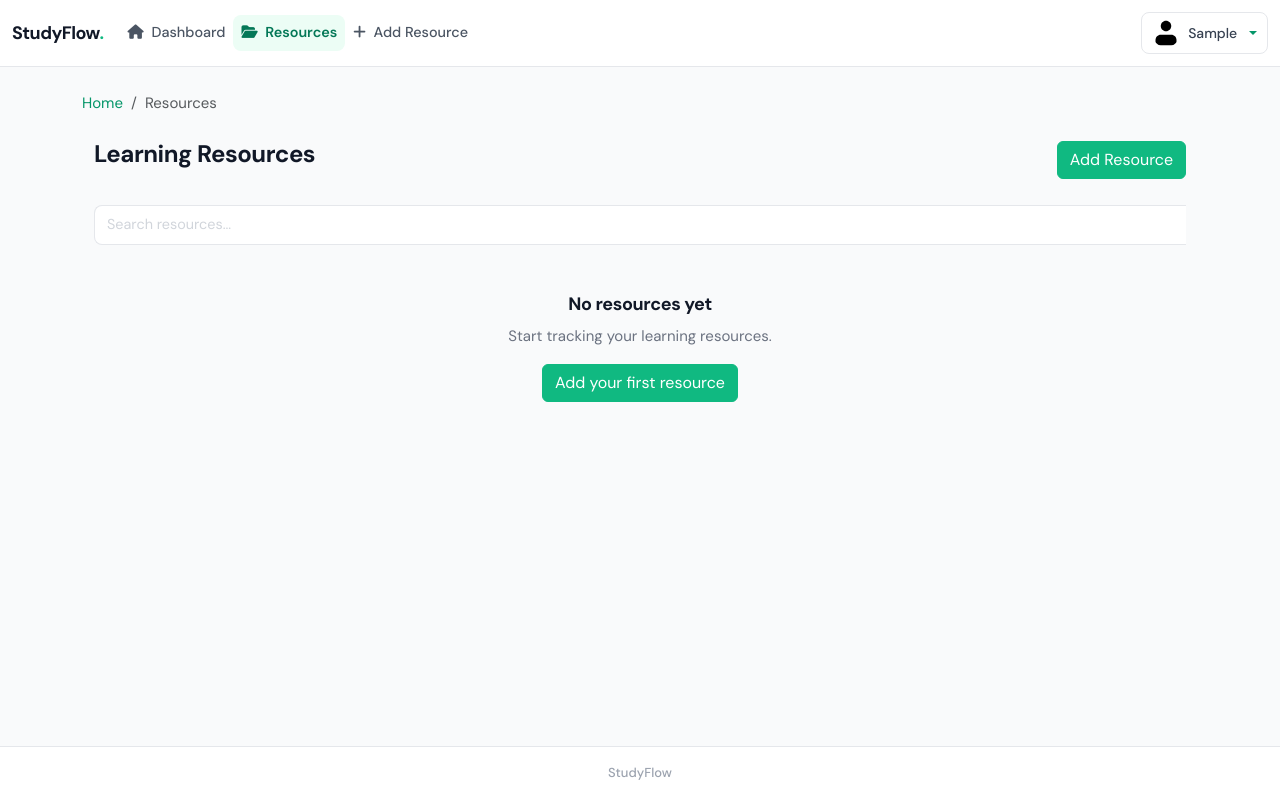
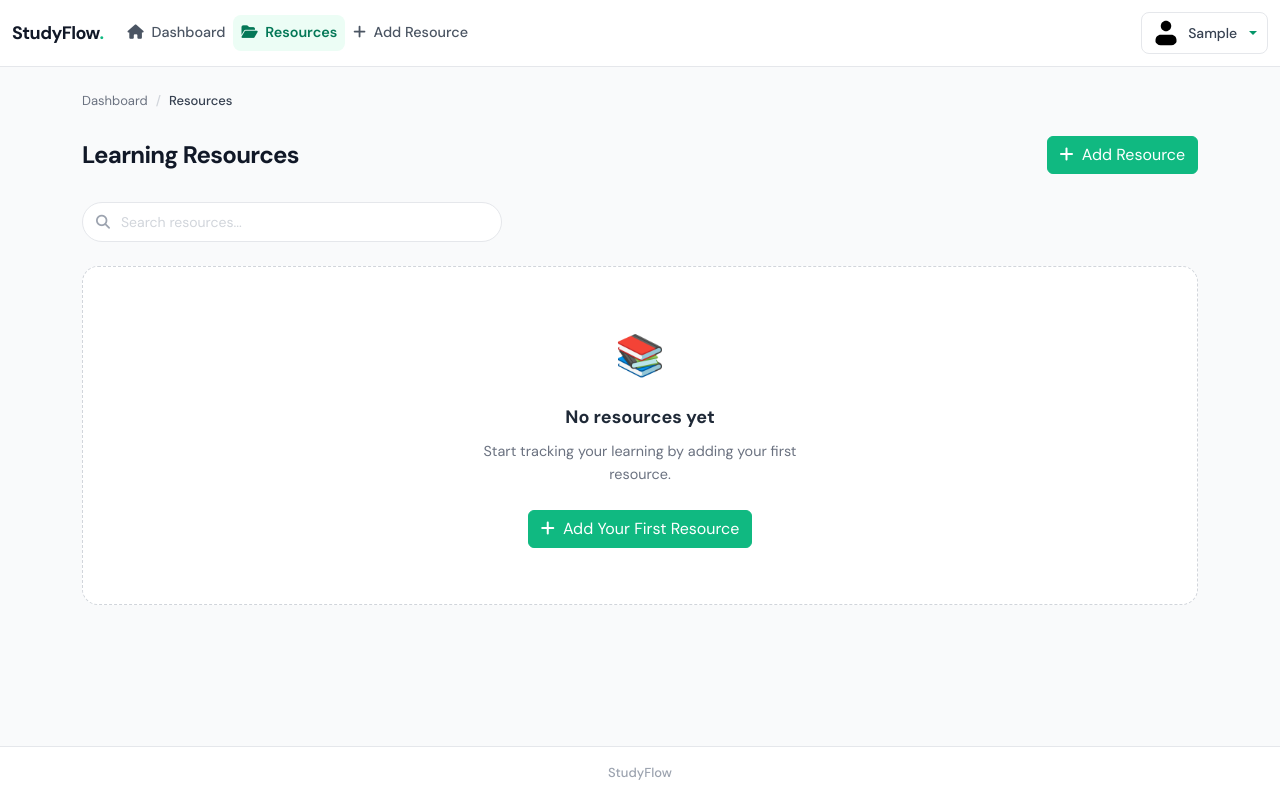
Before and after one commit to samiul40/studyflow, a Django app: page /learning/ in a window 1280 px wide. Run offline with Django 5.2, Linux system fonts and the light colour scheme; the visitor is signed in with stand-in values (Sample User, id 1); data comes from the database, SQL or seed files in the repository; data that the repository does not hold is empty; style sheets or scripts are compiled from the project's sources; some libraries are stand-ins or nearby versions.

Commit message:
feature: added styling to the resource list page

```diff
--- a/web/learning/src/sass/_dashboard.scss
+++ b/web/learning/src/sass/_dashboard.scss
@@ -261,23 +261,6 @@
 }
 
 // ---------------------------------------------------------------------------
-// Resource type badges
-// ---------------------------------------------------------------------------
-.resource-badge {
-  display: inline-block;
-  font-size: 0.6875rem;
-  font-weight: 600;
-  padding: 0.2em 0.6em;
-  border-radius: $radius-pill;
-  letter-spacing: 0.02em;
-
-  &--udemy   { background: #fff7ed; color: #c2410c; }
-  &--book    { background: $emerald-50; color: $emerald-700; }
-  &--youtube { background: #fef2f2; color: #dc2626; }
-  &--other   { background: $grey-100; color: $grey-600; }
-}
-
-// ---------------------------------------------------------------------------
 // Empty state
 // ---------------------------------------------------------------------------
 .empty-state {
--- a/web/learning/src/sass/_learning.scss
+++ b/web/learning/src/sass/_learning.scss
@@ -0,0 +1,203 @@
+@use '../../../studyflow/src/sass/abstracts/variables' as *;
+@use '../../../studyflow/src/sass/abstracts/mixins' as *;
+
+// =============================================================================
+// _learning.scss — Resource list & shared learning styles
+// =============================================================================
+
+// ---------------------------------------------------------------------------
+// Search bar
+// ---------------------------------------------------------------------------
+.resource-search {
+  position: relative;
+  max-width: 420px;
+
+  &__icon {
+    position: absolute;
+    left: 0.875rem;
+    top: 50%;
+    transform: translateY(-50%);
+    color: $grey-400;
+    font-size: 0.875rem;
+    pointer-events: none;
+  }
+
+  &__input {
+    width: 100%;
+    padding: 0.5rem 0.875rem 0.5rem 2.375rem;
+    border: 1px solid $grey-200;
+    border-radius: $radius-pill;
+    font-size: 0.875rem;
+    color: $grey-800;
+    background: #fff;
+    transition: border-color $transition-fast, box-shadow $transition-fast;
+
+    &::placeholder { color: $grey-300; }
+
+    &:focus {
+      outline: none;
+      border-color: $emerald-400;
+      box-shadow: 0 0 0 3px rgba(16, 185, 129, 0.12);
+    }
+  }
+}
+
+// ---------------------------------------------------------------------------
+// Resource card
+// ---------------------------------------------------------------------------
+.resource-card {
+  background: #fff;
+  border: 1px solid $grey-200;
+  border-radius: $radius-lg;
+  padding: 1.25rem;
+  height: 100%;
+  display: flex;
+  flex-direction: column;
+  gap: 0.75rem;
+  @include hover-lift;
+
+  &__header {
+    display: flex;
+    align-items: flex-start;
+    justify-content: space-between;
+    gap: 0.5rem;
+  }
+
+  &__badges {
+    display: flex;
+    flex-wrap: wrap;
+    gap: 0.375rem;
+  }
+
+  &__date {
+    font-size: 0.75rem;
+    color: $grey-400;
+    white-space: nowrap;
+    flex-shrink: 0;
+  }
+
+  &__title {
+    font-size: 1rem;
+    font-weight: 700;
+    color: $grey-900;
+    letter-spacing: -0.01em;
+    margin: 0;
+    line-height: 1.3;
+  }
+
+  &__desc {
+    font-size: 0.875rem;
+    color: $grey-500;
+    margin: 0;
+    line-height: 1.5;
+  }
+
+  &__link {
+    font-size: 0.8125rem;
+    font-weight: 500;
+    color: $emerald-600;
+    text-decoration: none;
+    transition: color $transition-fast;
+
+    &:hover { color: $emerald-700; }
+  }
+
+  &__progress {
+    margin-top: auto;
+  }
+
+  &__progress-header {
+    display: flex;
+    justify-content: space-between;
+    align-items: baseline;
+    margin-bottom: 0.375rem;
+  }
+
+  &__progress-label {
+    font-size: 0.75rem;
+    font-weight: 600;
+    color: $grey-400;
+    text-transform: uppercase;
+    letter-spacing: 0.05em;
+  }
+
+  &__progress-value {
+    font-size: 0.75rem;
+    font-weight: 600;
+    color: $grey-500;
+  }
+
+  &__cta {
+    display: inline-flex;
+    align-items: center;
+    font-size: 0.8125rem;
+    font-weight: 600;
+    color: $emerald-600;
+    text-decoration: none;
+    transition: color $transition-fast, gap $transition-fast;
+    gap: 0.25rem;
+    margin-top: 0.25rem;
+
+    &:hover {
+      color: $emerald-700;
+      gap: 0.5rem;
+    }
+  }
+}
+
+// ---------------------------------------------------------------------------
+// Status badges
+// ---------------------------------------------------------------------------
+.status-badge {
+  display: inline-block;
+  font-size: 0.6875rem;
+  font-weight: 600;
+  padding: 0.2em 0.6em;
+  border-radius: $radius-pill;
+  letter-spacing: 0.02em;
+
+  &--not-started  { background: $grey-100;    color: $grey-500; }
+  &--in-progress  { background: #eff6ff;      color: #1d4ed8; }
+  &--completed    { background: $emerald-50;  color: $emerald-700; }
+}
+
+// ---------------------------------------------------------------------------
+// Resource type badges (shared across list + detail + dashboard)
+// ---------------------------------------------------------------------------
+.resource-badge {
+  display: inline-block;
+  font-size: 0.6875rem;
+  font-weight: 600;
+  padding: 0.2em 0.6em;
+  border-radius: $radius-pill;
+  letter-spacing: 0.02em;
+
+  &--udemy   { background: #fff7ed; color: #c2410c; }
+  &--book    { background: $emerald-50; color: $emerald-700; }
+  &--youtube { background: #fef2f2; color: #dc2626; }
+  &--other   { background: $grey-100; color: $grey-600; }
+}
+
+// ---------------------------------------------------------------------------
+// Breadcrumb
+// ---------------------------------------------------------------------------
+.breadcrumb {
+  font-size: 0.8125rem;
+  margin-bottom: 1.25rem;
+
+  .breadcrumb-item {
+    color: $grey-400;
+
+    a {
+      color: $grey-500;
+      text-decoration: none;
+      transition: color $transition-fast;
+
+      &:hover { color: $emerald-600; }
+    }
+
+    &.active { color: $grey-700; font-weight: 500; }
+
+    & + .breadcrumb-item::before { color: $grey-300; }
+  }
+}
--- a/web/learning/templates/resources/resource_list.html
+++ b/web/learning/templates/resources/resource_list.html
@@ -1,167 +1,132 @@
 {% extends "base.html" %}
 
-{% block title %}
-Learning Resources
-{% endblock %}
-
 {% block breadcrumbs %}
-<nav aria-label="breadcrumb" class="mb-3">
+<nav aria-label="breadcrumb">
   <ol class="breadcrumb">
-    <li class="breadcrumb-item">
-      <a href="{% url 'index' %}">Home</a>
-    </li>
-    <li class="breadcrumb-item active">
-      Resources
-    </li>
+    <li class="breadcrumb-item"><a href="{% url 'learning:dashboard' %}">Dashboard</a></li>
+    <li class="breadcrumb-item active">Resources</li>
   </ol>
 </nav>
 {% endblock %}
 
 {% block content %}
-<div class="container mt-4">
-  <div class="d-flex justify-content-between align-items-center mb-4">
+
+<!-- Page header -->
+<div class="page-header">
   <h2>Learning Resources</h2>
-
   {% if not search_query or resources %}
   <a href="{% url 'learning:resource_create' %}" class="btn btn-primary">
-      Add Resource
+    <i class="fas fa-plus me-1"></i> Add Resource
   </a>
   {% endif %}
 </div>
 
 <!-- Search -->
 <form method="get" class="mb-4" id="searchForm">
-    <div class="input-group">
-      <input type="text" name="search" id="searchInput" class="form-control" placeholder="Search resources..."
+  <div class="resource-search">
+    <i class="fas fa-search resource-search__icon"></i>
+    <input type="text" name="search" id="searchInput" class="resource-search__input" placeholder="Search resources..."
       value="{{ search_query }}">
   </div>
 </form>
 
 {% if resources %}
-  <div class="row">
+<div class="row g-3">
   {% for resource in resources %}
-    <div class="col-md-4 mb-4">
 
-      <div class="card h-100 shadow-sm">
-        <div class="card-body">
-
-          <h5 class="card-title">
-            {{ resource.title }}
-          </h5>
-
-          <div class="mb-2">
-
-            <span class="badge bg-secondary">
-              {{ resource.get_resource_type_display }}
-            </span>
-
-            <!-- Status -->
   {% with progress=resource.get_progress %}
   {% with completed=progress.0 total=progress.1 percentage=progress.2 %}
 
-            <span class="badge
-              {% if percentage == 0 %}
-                  bg-secondary
-              {% elif percentage == 100 %}
-                  bg-success
-              {% else %}
-                  bg-primary
-              {% endif %}">
-              {% if percentage == 0 %}
-              Not Started
-              {% elif percentage == 100 %}
-              Completed
-              {% else %}
-              In Progress
+  <div class="col-md-4">
+    <div class="resource-card">
+
+      <div class="resource-card__header">
+        <div class="resource-card__badges">
+          <span class="resource-badge resource-badge--{{ resource.resource_type }}">
+            {{ resource.get_resource_type_display }}
+          </span>
+          <span class="status-badge
+            {% if percentage == 0 %}status-badge--not-started
+            {% elif percentage == 100 %}status-badge--completed
+            {% else %}status-badge--in-progress{% endif %}">
+            {% if percentage == 0 %}Not Started
+            {% elif percentage == 100 %}Completed
+            {% else %}In Progress{% endif %}
+          </span>
+        </div>
+        <span class="resource-card__date">{{ resource.created_at|date:"d M Y" }}</span>
+      </div>
+
+      <h5 class="resource-card__title">{{ resource.title }}</h5>
+
+      {% if resource.description %}
+      <p class="resource-card__desc">{{ resource.description|truncatewords:20 }}</p>
       {% endif %}
-            </span>
+
+      {% if resource.url %}
+      <a href="{{ resource.url }}" target="_blank" class="resource-card__link">
+        <i class="fas fa-arrow-up-right-from-square me-1"></i> Open Resource
+      </a>
+      {% endif %}
+
+      <div class="resource-card__progress">
+        <div class="resource-card__progress-header">
+          <span class="resource-card__progress-label">Progress</span>
+          <span class="resource-card__progress-value">{{ completed }}/{{ total }} &middot; {{ percentage }}%</span>
+        </div>
+        <div class="progress">
+          <div class="progress-bar" role="progressbar" style="width: {{ percentage }}%;"
+            aria-valuenow="{{ percentage }}" aria-valuemin="0" aria-valuemax="100">
+          </div>
+        </div>
+      </div>
+
+      <a href="{{ resource.get_absolute_url }}" class="resource-card__cta">
+        View Details <i class="fas fa-arrow-right ms-1"></i>
+      </a>
+
+    </div>
+  </div>
 
   {% endwith %}
   {% endwith %}
 
-          </div>
-
-          {% if resource.description %}
-          <p class="card-text text-muted">
-            {{ resource.description|truncatewords:20 }}
-          </p>
-          {% endif %}
-
-          {% if resource.url %}
-          <p class="small">
-            <a href="{{ resource.url }}" target="_blank" class="text-decoration-none">
-              🔗 Open Resource
-            </a>
-          </p>
-          {% endif %}
-
-          {% with completed=resource.get_progress.0 total=resource.get_progress.1 percentage=resource.get_progress.2 %}
-
-          <div class="mb-3">
-
-            <small class="text-muted">
-              {{ completed }}/{{ total }} ({{ percentage }}%)
-            </small>
-
-            <div class="progress" style="height: 6px;">
-              <div class="progress-bar
-                {% if percentage == 0 %}
-                    bg-secondary
-                {% elif percentage == 100 %}
-                    bg-success
-                {% else %}
-                    bg-primary
-                {% endif %}" role="progressbar" style="width: {{ percentage }}%;" aria-valuenow="{{ percentage }}"
-                aria-valuemin="0" aria-valuemax="100">
-              </div>
-            </div>
-
-          </div>
-
-          {% endwith %}
-
-          <a href="{{ resource.get_absolute_url }}" class="btn btn-sm btn-outline-primary">
-            View Details
-          </a>
-
-        </div>
-
-        <div class="card-footer text-muted small">
-          Added {{ resource.created_at|date:"d M Y" }}
-        </div>
-      </div>
-
-    </div>
   {% endfor %}
 </div>
 
 {% else %}
 
-  <div class="text-center mt-5">
-    <h4>No resources yet</h4>
-    <p class="text-muted">Start tracking your learning resources.</p>
-
+<div class="empty-state">
+  <span class="empty-state__icon">📚</span>
+  <div class="empty-state__title">
+    {% if search_query %}No results for "{{ search_query }}"{% else %}No resources yet{% endif %}
+  </div>
+  <p class="empty-state__text">
+    {% if search_query %}
+    Try a different search term or clear your search.
+    {% else %}
+    Start tracking your learning by adding your first resource.
+    {% endif %}
+  </p>
+  {% if not search_query %}
   <a href="{% url 'learning:resource_create' %}" class="btn btn-primary">
-      Add your first resource
+    <i class="fas fa-plus me-1"></i> Add Your First Resource
   </a>
+  {% endif %}
 </div>
 
 {% endif %}
 
-</div>
 {% endblock %}
 
 {% block scripts %}
-
 <script>
   const searchInput = document.getElementById("searchInput");
   const searchForm = document.getElementById("searchForm");
-
   let debounceTimer;
 
   searchInput.addEventListener("input", function () {
     clearTimeout(debounceTimer);
-
     debounceTimer = setTimeout(() => {
       if (searchInput.value.trim() === "") {
         window.location.href = window.location.pathname;
@@ -171,5 +136,4 @@ Learning Resources
     }, 400);
   });
 </script>
-
 {% endblock %}
```
Lines whose indentation alone changed are shown as unchanged.
